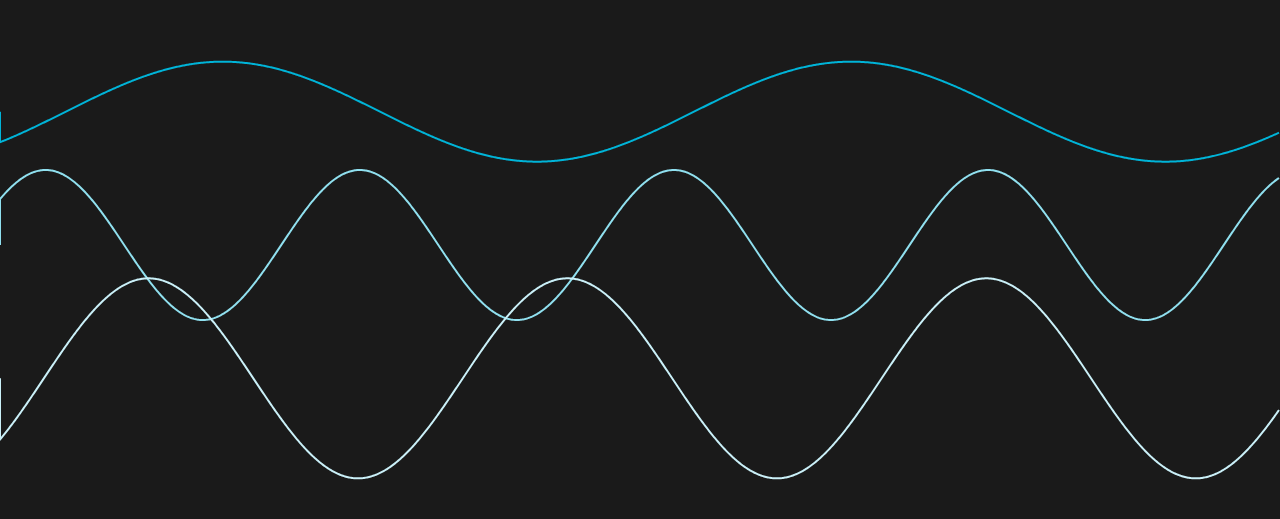
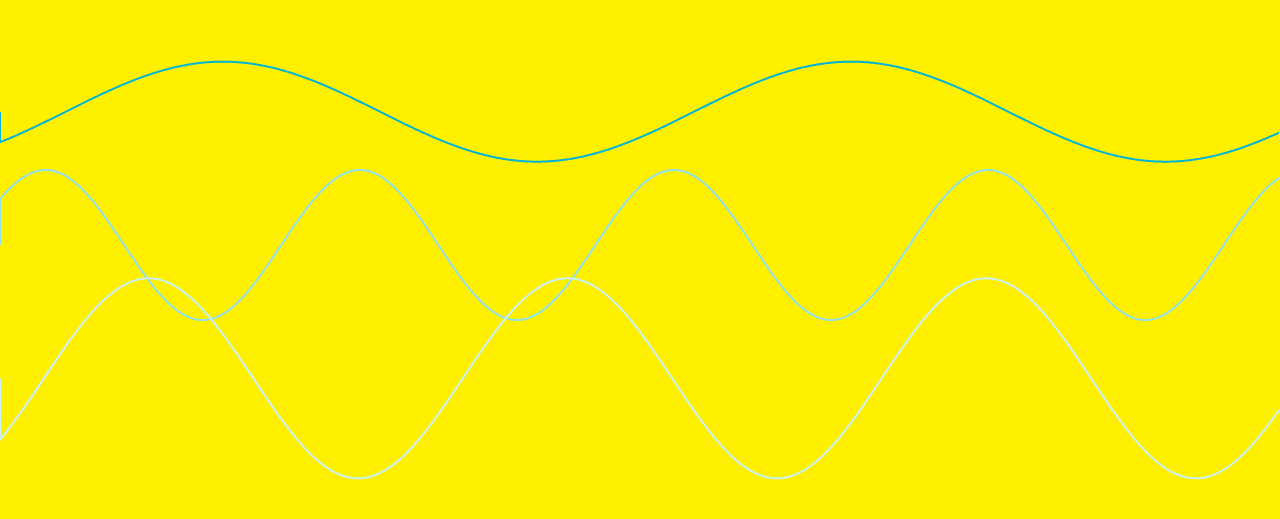
Before and after one commit to k1Ree/Volna-yandexa, a plain HTML site: page index.html in a window 1280 px wide. Shown: the part 155-674 px from the top of the page. Drawn offline with Linux system fonts and the light colour scheme.

Commit message:
Update styles.css

```diff
--- a/styles.css
+++ b/styles.css
@@ -10,5 +10,5 @@ canvas {
     display: block;
     width: 100vw;
     height: 100vh;
-    background-color: #1a1a1a;
+    background-color: #fff000;
 }
```
